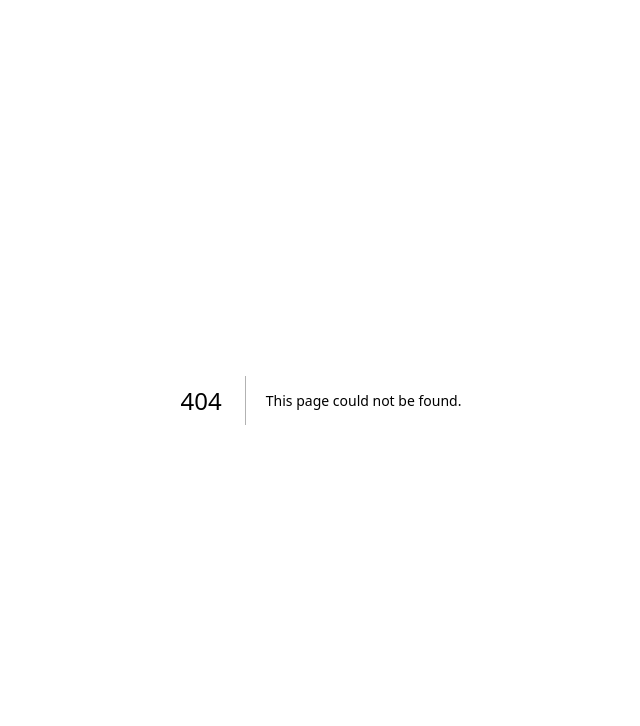
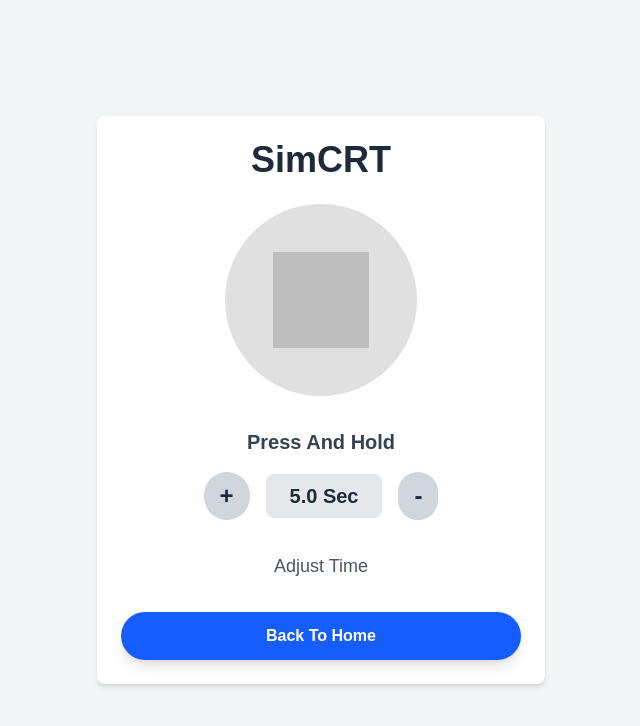
Before and after one commit to wardaowais/pwa-serwist-template, a Next.js app: page /simulation in a window 1280 px wide. Before the commit this address had no page. Shown: the top 726 px of the page, without its empty margins (319-959 px from the left). Built offline with nearby package versions, Linux system fonts and the light colour scheme; grey boxes are pictures that could not be loaded.

Commit message:
update routes test

```diff
--- /dev/null
+++ b/src/app/choose/layout.jsx
@@ -0,0 +1,21 @@
+// app/layout.jsx
+export const metadata = {
+    title: 'Select your plan',
+    description: 'A simple PWA calculator built with Next.js by warda',
+  };
+
+  export default function RootLayout({ children }) {
+    return (
+      <html lang="en">
+        {/* <head>
+          <link rel="manifest" href="/manifest.json" />
+          <meta name="theme-color" content="#0070f3" />
+          <link rel="icon" href="/icons/icon-192x192.png" />
+          <meta name="apple-mobile-web-app-capable" content="yes" />
+          <meta name="apple-mobile-web-app-status-bar-style" content="default" />
+          <link rel="apple-touch-icon" href="/icons/icon-192x192.png" />
+        </head> */}
+        <body>{children}</body>
+      </html>
+    );
+  }
--- /dev/null
+++ b/src/app/choose/page.jsx
@@ -0,0 +1,67 @@
+'use client';
+
+import Link from 'next/link';
+import { useState } from 'react';
+
+export default function Choose() {
+  const [selectedColor, setSelectedColor] = useState('#E0F2F7'); // Default light blue
+  const [time, setTime] = useState(4.0);
+
+  const colors = [
+    { name: 'Light Green', hex: '#D1EDC2' },
+    { name: 'Light Peach', hex: '#F7E0D1' },
+    { name: 'Peach', hex: '#EDC2B0' },
+    { name: 'Orange', hex: '#D18C61' },
+  ];
+
+  return (
+    <div className="min-h-screen flex flex-col items-center justify-center bg-gray-100 p-4">
+      <div className="w-full max-w-md bg-white rounded-lg shadow-md p-6">
+        <div className="text-center mb-6">
+          <h1 className="text-4xl font-bold text-gray-800">SimCRT</h1>
+          <p className="text-md text-gray-600">Master CRT with Real-Time Touch Simulation</p>
+        </div>
+
+        <div className="mb-6">
+          <h2 className="text-xl font-semibold text-gray-700 mb-3">Select The Skin Color</h2>
+          <div className="flex justify-around">
+            {colors.map((color) => (
+              <div
+                key={color.hex}
+                className={`w-16 h-16 rounded-full cursor-pointer border-4 ${selectedColor === color.hex ? 'border-blue-500' : 'border-transparent'}`}
+                style={{ backgroundColor: color.hex }}
+                onClick={() => setSelectedColor(color.hex)}
+              ></div>
+            ))}
+          </div>
+        </div>
+
+        <div className="mb-8">
+          <h2 className="text-xl font-semibold text-gray-700 mb-3">Choose the time</h2>
+          <div className="flex items-center space-x-4">
+            <span className="text-lg font-bold text-gray-800">{time.toFixed(1)}</span>
+            <input
+              type="range"
+              min="0.1"
+              max="10.0"
+              step="0.1"
+              value={time}
+              onChange={(e) => setTime(parseFloat(e.target.value))}
+              className="flex-grow h-2 bg-gray-200 rounded-lg appearance-none cursor-pointer"
+            />
+          </div>
+          <div className="flex justify-between text-xs text-gray-500 mt-1">
+            <span>0.1</span>
+            <span>10.0</span>
+          </div>
+        </div>
+
+        <Link href={`/simulation?color=${selectedColor.substring(1)}&time=${time}`}>
+          <button className="w-full bg-blue-600 hover:bg-blue-700 text-white font-bold py-3 rounded-full shadow-lg">
+            Start SimCRT
+          </button>
+        </Link>
+      </div>
+    </div>
+  );
+}
--- a/src/app/page.tsx
+++ b/src/app/page.tsx
@@ -42,62 +42,16 @@ export default function Home() {
             Deploy now
           </a>
           <a
-            className="rounded-full border border-solid border-black/[.08] dark:border-white/[.145] transition-colors flex items-center justify-center hover:bg-[#f2f2f2] dark:hover:bg-[#1a1a1a] hover:border-transparent font-medium text-sm sm:text-base h-10 sm:h-12 px-4 sm:px-5 w-full sm:w-auto md:w-[158px]"
-            href="https://nextjs.org/docs?utm_source=create-next-app&utm_medium=appdir-template-tw&utm_campaign=create-next-app"
+
+            href="/choose"
             target="_blank"
             rel="noopener noreferrer"
           >
-            Read our docs
+           choose page
           </a>
         </div>
       </main>
-      <footer className="row-start-3 flex gap-[24px] flex-wrap items-center justify-center">
-        <a
-          className="flex items-center gap-2 hover:underline hover:underline-offset-4"
-          href="https://nextjs.org/learn?utm_source=create-next-app&utm_medium=appdir-template-tw&utm_campaign=create-next-app"
-          target="_blank"
-          rel="noopener noreferrer"
-        >
-          <Image
-            aria-hidden
-            src="/file.svg"
-            alt="File icon"
-            width={16}
-            height={16}
-          />
-          Learn
-        </a>
-        <a
-          className="flex items-center gap-2 hover:underline hover:underline-offset-4"
-          href="https://vercel.com/templates?framework=next.js&utm_source=create-next-app&utm_medium=appdir-template-tw&utm_campaign=create-next-app"
-          target="_blank"
-          rel="noopener noreferrer"
-        >
-          <Image
-            aria-hidden
-            src="/window.svg"
-            alt="Window icon"
-            width={16}
-            height={16}
-          />
-          Examples
-        </a>
-        <a
-          className="flex items-center gap-2 hover:underline hover:underline-offset-4"
-          href="https://nextjs.org?utm_source=create-next-app&utm_medium=appdir-template-tw&utm_campaign=create-next-app"
-          target="_blank"
-          rel="noopener noreferrer"
-        >
-          <Image
-            aria-hidden
-            src="/globe.svg"
-            alt="Globe icon"
-            width={16}
-            height={16}
-          />
-          Go to nextjs.org →
-        </a>
-      </footer>
+
     </div>
   );
 }
--- /dev/null
+++ b/src/app/simulation/layout.jsx
@@ -0,0 +1,27 @@
+// app/layout.jsx
+import { Suspense } from 'react';
+
+export const metadata = {
+    title: 'Select your plan',
+    description: 'A simple PWA calculator built with Next.js by warda',
+  };
+
+  export default function RootLayout({ children }) {
+    return (
+      <html lang="en">
+        {/* <head>
+          <link rel="manifest" href="/manifest.json" />
+          <meta name="theme-color" content="#0070f3" />
+          <link rel="icon" href="/icons/icon-192x192.png" />
+          <meta name="apple-mobile-web-app-capable" content="yes" />
+          <meta name="apple-mobile-web-app-status-bar-style" content="default" />
+          <link rel="apple-touch-icon" href="/icons/icon-192x192.png" />
+        </head> */}
+        <body>
+          <Suspense fallback={<div>Loading...</div>}>
+            {children}
+          </Suspense>
+        </body>
+      </html>
+    );
+  }
--- /dev/null
+++ b/src/app/simulation/page.jsx
@@ -0,0 +1,75 @@
+'use client';
+
+import { useState, useEffect } from 'react';
+import { useSearchParams } from 'next/navigation';
+import Link from 'next/link';
+
+export default function Simulation() {
+  const searchParams = useSearchParams();
+  const initialColor = searchParams.get('color') || '000000'; // Default to black if no color
+  const initialTime = parseFloat(searchParams.get('time')) || 5.0; // Default to 5.0 if no time
+
+  const [currentTime, setCurrentTime] = useState(initialTime);
+  const [thumbPressed, setThumbPressed] = useState(false);
+  const [thumbColor, setThumbColor] = useState(`#${initialColor}`);
+
+  useEffect(() => {
+    setThumbColor(`#${initialColor}`);
+  }, [initialColor]);
+
+  const handleIncreaseTime = () => {
+    setCurrentTime((prevTime) => Math.min(prevTime + 0.1, 10.0));
+  };
+
+  const handleDecreaseTime = () => {
+    setCurrentTime((prevTime) => Math.max(prevTime - 0.1, 0.1));
+  };
+
+  return (
+    <div className="min-h-screen flex flex-col items-center justify-center bg-gray-100 p-4">
+      <div className="w-full max-w-md bg-white rounded-lg shadow-md p-6 text-center">
+        <h1 className="text-4xl font-bold text-gray-800 mb-6">SimCRT</h1>
+
+        <div
+          className={`relative w-48 h-48 mx-auto mb-8 rounded-full flex items-center justify-center transition-all duration-300 ${thumbPressed ? 'scale-105' : ''}`}
+          style={{ backgroundColor: thumbPressed ? thumbColor : '#E0E0E0' }}
+          onMouseDown={() => setThumbPressed(true)}
+          onMouseUp={() => setThumbPressed(false)}
+          onMouseLeave={() => setThumbPressed(false)} // Handle case where mouse leaves while pressed
+          onTouchStart={() => setThumbPressed(true)}
+          onTouchEnd={() => setThumbPressed(false)}
+        >
+          <img src="/fingerprint.svg" alt="Fingerprint" className="w-24 h-24 opacity-50" />
+        </div>
+
+        <p className="text-xl font-semibold text-gray-700 mb-4">Press And Hold</p>
+
+        <div className="flex items-center justify-center space-x-4 mb-8">
+          <button
+            onClick={handleIncreaseTime}
+            className="bg-gray-300 hover:bg-gray-400 text-gray-800 font-bold py-2 px-4 rounded-full text-2xl"
+          >
+            +
+          </button>
+          <span className="bg-gray-200 text-gray-800 font-bold py-2 px-6 rounded-lg text-xl">
+            {currentTime.toFixed(1)} Sec
+          </span>
+          <button
+            onClick={handleDecreaseTime}
+            className="bg-gray-300 hover:bg-gray-400 text-gray-800 font-bold py-2 px-4 rounded-full text-2xl"
+          >
+            -
+          </button>
+        </div>
+
+        <p className="text-lg text-gray-600 mb-8">Adjust Time</p>
+
+        <Link href="/">
+          <button className="w-full bg-blue-600 hover:bg-blue-700 text-white font-bold py-3 rounded-full shadow-lg">
+            Back To Home
+          </button>
+        </Link>
+      </div>
+    </div>
+  );
+}
--- a/src/app/sw.ts
+++ b/src/app/sw.ts
@@ -23,3 +23,19 @@ const serwist = new Serwist({
 });
 
 serwist.addEventListeners();
+
+const urlsToCache = ["/", "/foo", "/bar"] as const;
+
+self.addEventListener("install", (event) => {
+  event.waitUntil(
+    Promise.all(
+      urlsToCache.map((entry) => {
+        const request = serwist.handleRequest({
+          request: new Request(entry),
+          event,
+        });
+        return request;
+      }),
+    ),
+  );
+});
```
Also changed, not shown: src/app/layout.tsx (line endings or trailing spaces).
